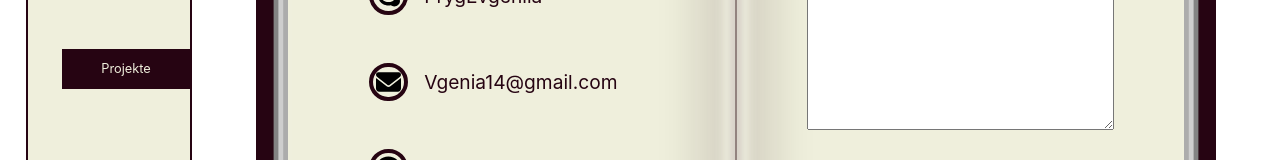
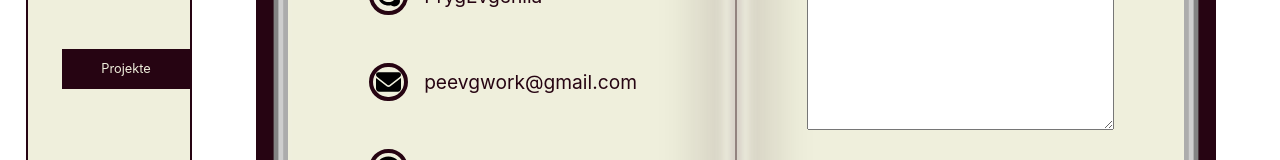
Before and after one commit to Vgenia14/portfolio2, a React (Create React App) app: page /Contacts in a window 1280 px wide. Shown: the part 254-414 px from the top of the page. Built offline with nearby package versions, Linux system fonts and the light colour scheme.

Commit message:
Update Contacts.jsx

```diff
--- a/src/pages/Contacts.jsx
+++ b/src/pages/Contacts.jsx
@@ -62,14 +62,14 @@ export default function Contacts() {
               <p>PrygEvgeniia</p>
             </Link>
             <Link
-              to="mailto:vgenia14@gmail.com"
+              to="mailto:peevgwork@gmail.com"
               target="_blank"
               className="box_link_contact"
             >
               <div>
                 <img src={emailIMG} alt="" />
               </div>
-              <p>Vgenia14@gmail.com</p>
+              <p>peevgwork@gmail.com</p>
             </Link>
             <Link
               to="https://github.com/Vgenia14"
```
